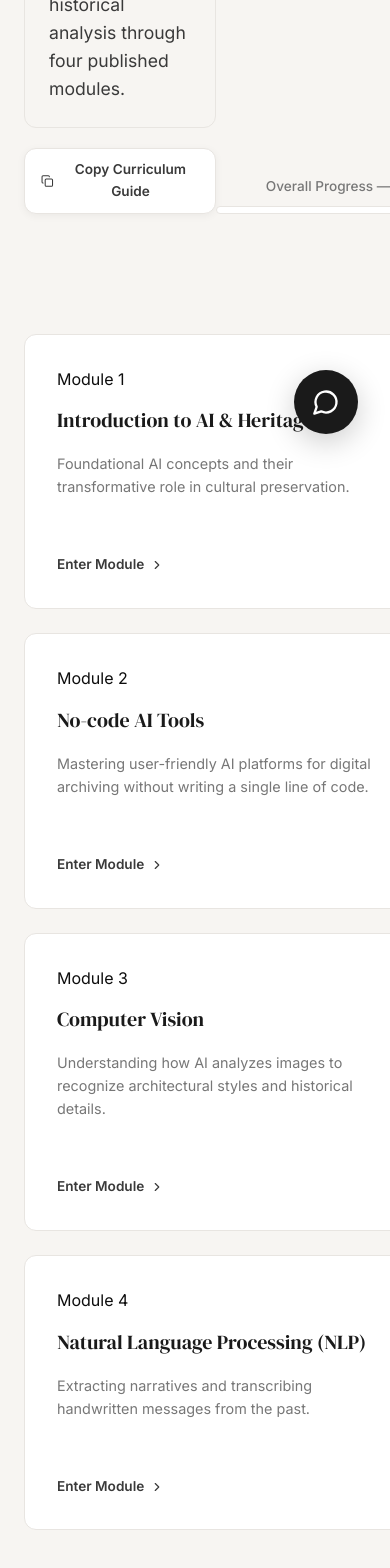
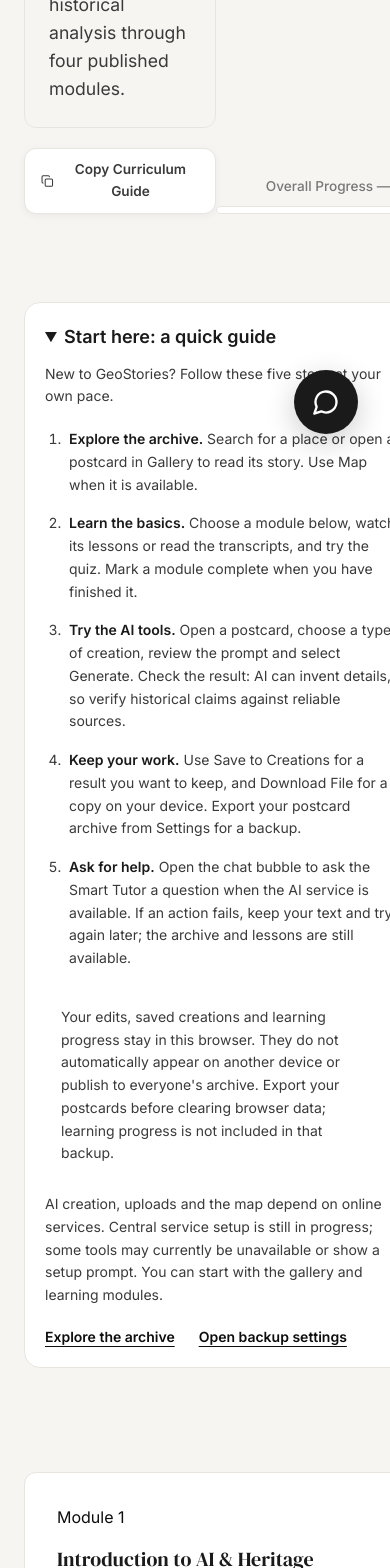
Before and after one commit to senskorea/echoesofthepast, a React (Vite) app: page /learn in a window 390 px wide. Shown: the part 378-1946 px from the top of the page. Built offline with nearby package versions, Linux system fonts and the light colour scheme.

Commit message:
Add multilingual quick-start guide to Learning Hub

```diff
--- /dev/null
+++ b/src/components/QuickStartGuide.tsx
@@ -0,0 +1,74 @@
+import { Link } from "react-router-dom";
+import { useLanguage } from "@/lib/i18n";
+
+const guides = {
+  en: {
+    title: "Start here: a quick guide",
+    intro: "New to GeoStories? Follow these five steps at your own pace.",
+    steps: [
+      ["Explore the archive", "Search for a place or open a postcard in Gallery to read its story. Use Map when it is available."],
+      ["Learn the basics", "Choose a module below, watch its lessons or read the transcripts, and try the quiz. Mark a module complete when you have finished it."],
+      ["Try the AI tools", "Open a postcard, choose a type of creation, review the prompt and select Generate. Check the result: AI can invent details, so verify historical claims against reliable sources."],
+      ["Keep your work", "Use Save to Creations for a result you want to keep, and Download File for a copy on your device. Export your postcard archive from Settings for a backup."],
+      ["Ask for help", "Open the chat bubble to ask the Smart Tutor a question when the AI service is available. If an action fails, keep your text and try again later; the archive and lessons are still available."],
+    ],
+    storage: "Your edits, saved creations and learning progress stay in this browser. They do not automatically appear on another device or publish to everyone's archive. Export your postcards before clearing browser data; learning progress is not included in that backup.",
+    availability: "AI creation, uploads and the map depend on online services. Central service setup is still in progress; some tools may currently be unavailable or show a setup prompt. You can start with the gallery and learning modules.",
+    archive: "Explore the archive", backup: "Open backup settings",
+  },
+  ro: {
+    title: "Începe aici: ghid rapid",
+    intro: "Ești la început cu GeoStories? Urmează acești cinci pași în ritmul tău.",
+    steps: [
+      ["Explorează arhiva", "Caută un loc sau deschide o carte poștală din galerie pentru a-i citi povestea. Folosește harta când este disponibilă."],
+      ["Învață noțiunile de bază", "Alege un modul de mai jos, urmărește lecțiile sau citește transcrierile și răspunde la chestionar. Marchează modulul ca finalizat după ce l-ai parcurs."],
+      ["Încearcă instrumentele AI", "Deschide o carte poștală, alege un tip de creație, verifică instrucțiunile și apasă Generate. Verifică rezultatul: AI poate inventa detalii, așa că verifică afirmațiile istorice în surse de încredere."],
+      ["Păstrează-ți munca", "Folosește Save to Creations pentru a păstra un rezultat și Download File pentru o copie pe dispozitiv. Exportă arhiva cărților poștale din Setări pentru o copie de siguranță."],
+      ["Cere ajutor", "Deschide fereastra de chat pentru a întreba tutorele, când serviciul AI este disponibil. Dacă o acțiune eșuează, păstrează textul și încearcă mai târziu; arhiva și lecțiile rămân disponibile."],
+    ],
+    storage: "Modificările, creațiile salvate și progresul rămân în acest browser. Nu apar automat pe alt dispozitiv și nu sunt publicate în arhiva tuturor. Exportă cărțile poștale înainte de a șterge datele browserului; progresul lecțiilor nu este inclus în acea copie.",
+    availability: "Crearea cu AI, încărcările și harta depind de servicii online. Configurarea serviciilor centrale este încă în curs; unele instrumente pot fi indisponibile sau pot afișa o solicitare de configurare. Poți începe cu galeria și modulele de învățare.",
+    archive: "Explorează arhiva", backup: "Deschide setările pentru backup",
+  },
+  fr: {
+    title: "Commencez ici : guide rapide",
+    intro: "Vous découvrez GeoStories ? Suivez ces cinq étapes à votre rythme.",
+    steps: [
+      ["Explorez les archives", "Recherchez un lieu ou ouvrez une carte postale dans la galerie pour lire son histoire. Utilisez la carte lorsqu'elle est disponible."],
+      ["Apprenez les bases", "Choisissez un module ci-dessous, regardez les leçons ou lisez les transcriptions, puis répondez au quiz. Marquez le module comme terminé lorsque vous l'avez parcouru."],
+      ["Essayez les outils d'IA", "Ouvrez une carte postale, choisissez un type de création, relisez les instructions et sélectionnez Generate. Vérifiez le résultat : l'IA peut inventer des détails. Consultez des sources fiables pour les affirmations historiques."],
+      ["Conservez votre travail", "Utilisez Save to Creations pour conserver un résultat et Download File pour une copie sur votre appareil. Exportez vos cartes postales depuis les paramètres pour en garder une sauvegarde."],
+      ["Demandez de l'aide", "Ouvrez la bulle de discussion pour poser une question au tuteur lorsque le service d'IA est disponible. Si une action échoue, gardez votre texte et réessayez plus tard ; les archives et les leçons restent disponibles."],
+    ],
+    storage: "Vos modifications, créations enregistrées et progrès restent dans ce navigateur. Ils n'apparaissent pas automatiquement sur un autre appareil et ne sont pas publiés dans les archives de tous. Exportez vos cartes postales avant d'effacer les données du navigateur ; les progrès des leçons ne sont pas inclus dans cette sauvegarde.",
+    availability: "La création par IA, les envois de fichiers et la carte dépendent de services en ligne. La configuration des services centraux est en cours ; certains outils peuvent être indisponibles ou demander une configuration. Vous pouvez commencer par la galerie et les modules.",
+    archive: "Explorer les archives", backup: "Ouvrir les paramètres de sauvegarde",
+  },
+};
+
+export default function QuickStartGuide() {
+  const { lang } = useLanguage();
+  const guide = guides[lang];
+
+  return (
+    <details open className="mb-8 rounded-2xl border border-[var(--grey-5)] bg-white p-5 sm:p-7">
+      <summary className="cursor-pointer text-lg font-semibold text-[var(--grey-1)] focus-visible:outline focus-visible:outline-2 focus-visible:outline-offset-4">
+        {guide.title}
+      </summary>
+      <p className="mt-3 text-sm leading-relaxed text-[var(--grey-2)]">{guide.intro}</p>
+      <ol className="mt-5 list-decimal space-y-4 pl-5 text-sm leading-relaxed text-[var(--grey-2)]">
+        {guide.steps.map(([title, text]) => (
+          <li key={title} className="pl-1">
+            <strong className="text-[var(--grey-1)]">{title}.</strong> {text}
+          </li>
+        ))}
+      </ol>
+      <p className="mt-5 rounded-lg bg-[var(--grey-6)] p-4 text-sm leading-relaxed text-[var(--grey-2)]">{guide.storage}</p>
+      <p className="mt-3 text-sm leading-relaxed text-[var(--grey-2)]">{guide.availability}</p>
+      <div className="mt-5 flex flex-wrap gap-x-6 gap-y-3 text-sm font-semibold">
+        <Link to="/" className="underline underline-offset-4">{guide.archive}</Link>
+        <Link to="/settings" className="underline underline-offset-4">{guide.backup}</Link>
+      </div>
+    </details>
+  );
+}
--- a/src/pages/LearnHub.tsx
+++ b/src/pages/LearnHub.tsx
@@ -6,6 +6,7 @@ import { useLanguage } from "../lib/i18n";
 import { LanguageSwitcher } from "../components/LanguageSwitcher";
 import SEO from "../components/SEO";
 import { readQuizAnswers } from "../lib/learning-storage";
+import QuickStartGuide from "../components/QuickStartGuide";
 
 const PUBLISHED_MODULES = MOOC_CONTENT.filter((module) => module.lessons.length > 0);
 
@@ -140,6 +141,8 @@ const LearnHub = () => {
             </div>
           </div>
         </div>
+
+        {!selectedModule && <QuickStartGuide />}
 
         {selectedModule ? (
           /* ── MODULE DETAIL VIEW ── */
```
